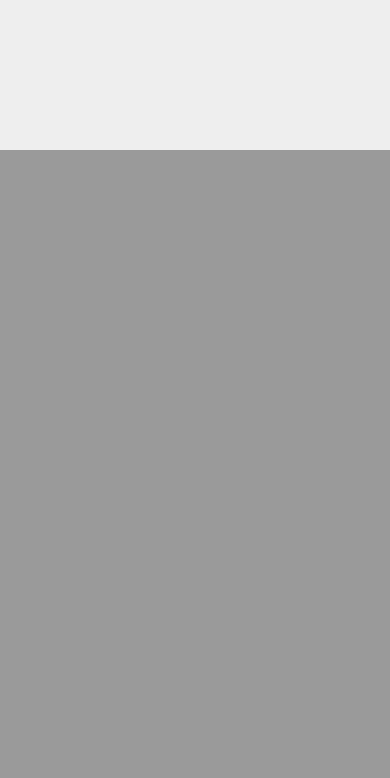
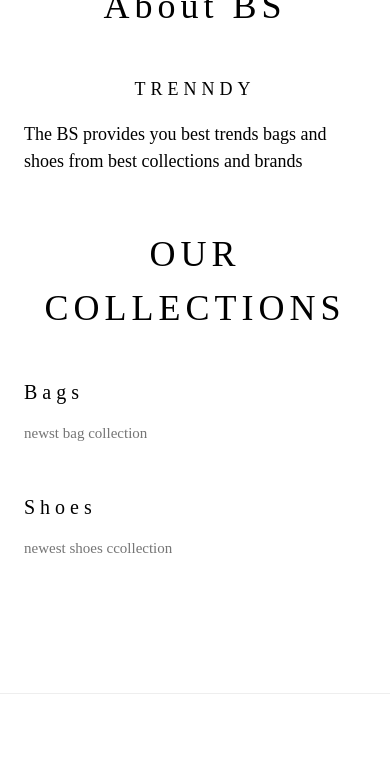
Before and after one commit to haaadis/online-shop, a Python web app: template templates/home.html in a window 390 px wide; the page is wider, and only the part inside the window is pictured. Shown: the part 694-1472 px from the top of that part. Before the commit the page ends 844 px from the top of that part, so only its background shows below. Run offline with Jinja, Linux system fonts and the light colour scheme; the template is opened without the code that fills it, so the values that code supplies are empty.

Commit message:
Update home.html

```diff
--- a/templates/home.html
+++ b/templates/home.html
@@ -97,131 +97,68 @@ li a:hover:not(.active) {
 	<li style="float:right"><a href="{{ url_for('cart') }}">cart<sup>{{orders|length}}</sup></a></li>
 </div>
   </ul>
+  <head>
+   <title>W3.CSS Template</title>
+   <meta charset="UTF-8">
+   <meta name="viewport" content="width=device-width, initial-scale=1">
+   <link rel="stylesheet" href="https://www.w3schools.com/w3css/4/w3.css">
+   <style>
+   body {font-family: "Times New Roman", Georgia, Serif;}
+   h1, h2, h3, h4, h5, h6 {
+     font-family: "Playfair Display";
+     letter-spacing: 5px;
+   }
+   </style>
+   </head>
+   <body>
+
+   <!-- Navbar (sit on top) -->
+   <br><br>
+   <!-- Header -->
+   <header class="w3-display-container w3-content w3-wide" style="max-width:1600px;min-width:500px" id="home">
+     <img class="w3-image" src="https://images.ctfassets.net/nh92jw72tw1h/2ArYMA8fxcbcEMcrxVTMSw/ed9deac16fc064662f6519b742791f32/Locations-Page-OG-image.jpg" alt="Hamburger Catering" width="1600" height="800">
+     <div class="w3-display-bottomleft w3-padding-large w3-opacity">
+       <h1 class="w3-xxlarge">BS SHOP</h1>
+     </div>
+   </header>
+
+   <!-- Page content -->
+   <div class="w3-content" style="max-width:1100px">
+
+     <!-- About Section -->
+     <div class="w3-row w3-padding-64" id="about">
+       <div class="w3-col m6 w3-padding-large w3-hide-small">
+        <img src="https://img.freepik.com/premium-photo/woman-shoes-bags-fashion_1303-6981.jpg" class="w3-round w3-image w3-opacity-min" alt="Table Setting" width="600" height="750">
+       </div>
+
+       <div class="w3-col m6 w3-padding-large">
+         <h1 class="w3-center">About BS</h1><br>
+         <h5 class="w3-center">TRENNDY</h5>
+         <p class="w3-large">The BS provides you best trends bags and shoes from best collections and brands</p>
+
+     </div>
+
+     <hr>
+
+     <!-- Menu Section -->
+     <div class="w3-row w3-padding-64" id="menu">
+       <div class="w3-col l6 w3-padding-large">
+         <h1 class="w3-center">OUR COLLECTIONS</h1><br>
+         <h4>Bags</h4>
+         <p class="w3-text-grey">newst bag collection</p><br>
+
+         <h4>Shoes</h4>
+         <p class="w3-text-grey">newest shoes ccollection</p><br>
+
+       </div>
+     </div>
+
+     <hr>
 
 
-  <style>
-    @import url('https://fonts.googleapis.com/css2?family=Nunito:wght@200;300;400;500;600&display=swap');
-
-*{
-   font-family: 'Nunito', sans-serif;
-   margin:0; padding:0;
-   box-sizing: border-box;
-   outline: none; border:none;
-   text-decoration: none;
-   transition: all .2s linear;
-   text-transform: capitalize;
-   border-radius: 15px;
-}
-
-html{
-   font-size: 62.5%;
-   overflow-x: hidden;
-}
-
-body{
-   background: #eee;
-}
-
-.container{
-   max-width: 1200px;
-   margin:0 auto;
-   padding:3rem 2rem;
-}
-
-.container .title{
-   font-size: 3.5rem;
-   color:#444;
-   margin-bottom: 3rem;
-   text-transform: uppercase;
-   text-align: center;
-}
-
-.container .products-container{
-   display: grid;
-   grid-template-columns: repeat(auto-fit, minmax(30rem, 1fr));
-   gap:2rem;
-}
-
-.container .products-container .product{
-   text-align: center;
-   padding:3rem 2rem;
-   background: #fff;
-   box-shadow: 0 .5rem 1rem rgba(0,0,0,.1);
-   outline: .1rem solid #ccc;
-   outline-offset: -1.5rem;
-   cursor: pointer;
-}
-
-.container .products-container .product:hover{
-   outline: .2rem solid #222;
-   outline-offset: 0;
-}
-
-.container .products-container .product img{
-   height: 25rem;
-}
-
-.container .products-container .product:hover img{
-   transform: scale(.9);
-}
-
-.container .products-container .product h3{
-   padding:.5rem 0;
-   font-size: 2rem;
-   color:#444;
-}
-
-.container .products-container .product:hover h3{
-   color:#4e8189;
-}
-
-.container .products-container .product .price{
-   font-size: 2rem;
-   color:#444;
-}
 
 
-@media (max-width:991px){
 
-   html{
-      font-size: 55%;
-   }
 
-}
-
-@media (max-width:768px){
-
-   .products-preview .preview img{
-      height: 25rem;
-   }
-
-}
-
-@media (max-width:450px){
-
-   html{
-      font-size: 50%;
-   }
-
-}
-</style>
-<meta charset="UTF-8">
-<meta http-equiv="X-UA-Compatible" content="IE=edge">
-<meta name="viewport" content="width=device-width, initial-scale=1.0">
-
-<!-- font awesome cdn link  -->
-<link rel="stylesheet" href="https://cdnjs.cloudflare.com/ajax/libs/font-awesome/5.15.4/css/all.min.css">
-<div class="container">
-	<div class="products-container">
-	   <div class="product" data-name="p-1">
-		  <img src="https://us.louisvuitton.com/images/is/image/lv/1/PP_VP_L/louis-vuitton-neverfull-mm-monogram-handbags--M40995_PM2_Front%20view.jpg" alt="">
-		  <h3> best bags</h3>
-		  <h5>from bets collectionc</h5>
-		<div class="product" data-name="p-1">
-			<img src="https://us.louisvuitton.com/images/is/image/lv/1/PP_VP_L/louis-vuitton-neverfull-mm-monogram-handbags--M40995_PM2_Front%20view.jpg" alt="">
-			<h3>best shoes</h3>
-			<h5>from bets brands</h5>
-		</div>
-	   </div>
-	</div>
- </div>
+   </body>
+   </html>
```
